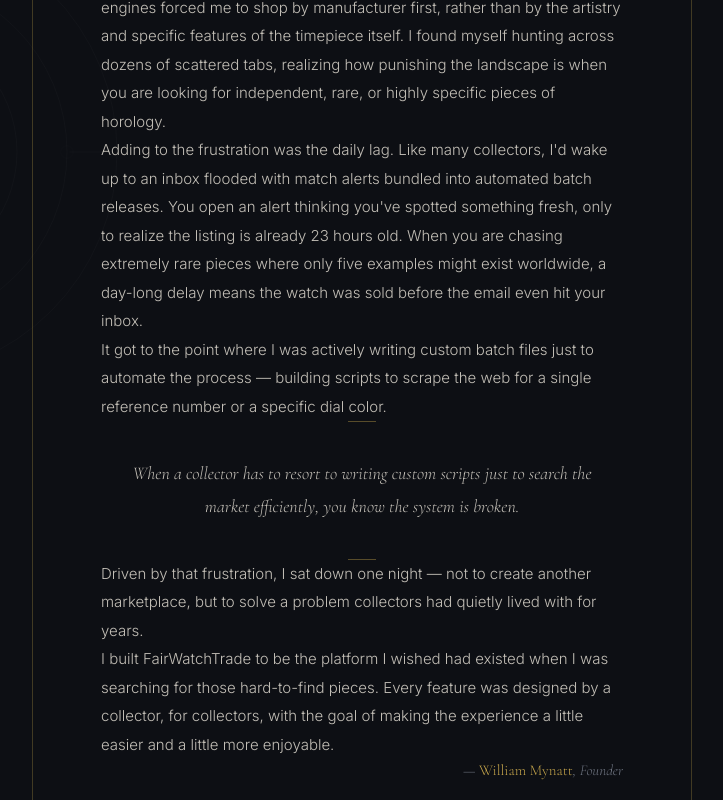
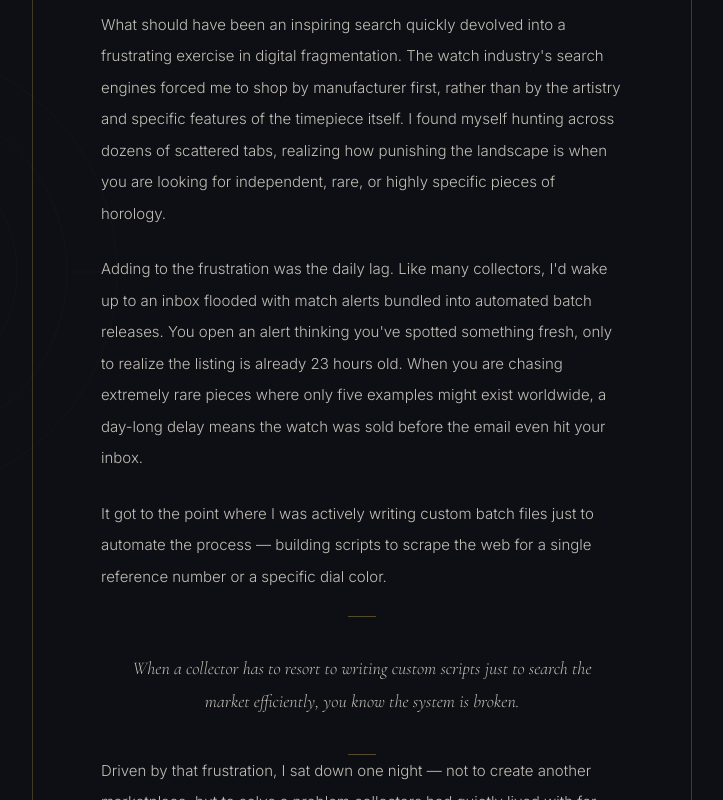
Before and after one commit to fairwatchtrade/fairwatchtrade, a Next.js app: page /about in a window 1280 px wide. Shown: the part 660-1460 px from the top of the page, without its empty margins (278-1001 px from the left). Built offline with nearby package versions, Linux system fonts and the light colour scheme; no server answers.

Commit message:
v1.48f: fw-body paragraph spacing, remove space-y-6, sm:py-40

```diff
--- a/app/about/page.tsx
+++ b/app/about/page.tsx
@@ -1,17 +1,17 @@
 /* ────────────────────────────────────────────────────────────────────────
    ABOUT — /about  (founder's statement, server component)
 
-   v1.48e — body paragraphs: Inter 300, 15px, leading-[1.9]. Reinstates the
-   v1.48 spec exactly. Cormorant Garamond at body sizes renders heavy on
-   Windows/DirectWrite regardless of font-weight — Inter 300 is the correct
-   cross-platform fix. Cormorant retained for title, .fw-pull quotes, and
-   signature (display moments only). sm:py-36 breathing room preserved.
+   v1.48f — two changes from v1.48e:
+   1. Body div: space-y-6 removed, fw-body added (paragraph spacing now
+      handled by .fw-body p { margin-bottom: 24px } in globals.css).
+   2. sm:py-40 confirmed on <main> (was already set in v1.48e).
+   Inter 300 body spec unchanged. Cormorant on title, pulls, signature only.
    All copy verbatim. Canary: PFC274 = 62.
    ──────────────────────────────────────────────────────────────────────── */
 
 export default function AboutPage() {
   return (
-    <main className="relative flex min-h-screen flex-col items-center justify-center overflow-hidden bg-[var(--ink)] px-6 py-24 sm:py-36">
+    <main className="relative flex min-h-screen flex-col items-center justify-center overflow-hidden bg-[var(--ink)] px-6 py-24 sm:py-40">
       {/* Movement background — decorative watch dial, left side, vertically centered */}
       <svg
         className="fw-movement-bg left-[-80px] top-1/2 h-[500px] w-[500px] -translate-y-1/2"
@@ -54,11 +54,11 @@ export default function AboutPage() {
         </h1>
         <div className="fw-rule my-8" />
 
-        {/* Body — Inter 300, 15px, leading-[1.9].
+        {/* Body — Inter 300, 15px. Paragraph spacing via .fw-body p in globals.
+            space-y-6 removed — margin now comes from CSS, not Tailwind utility.
             Cormorant renders heavy on Windows/DirectWrite at body sizes.
-            Inter is screen-native and consistent across all platforms.
             .fw-pull retains Cormorant via globals.css — display moments only. */}
-        <div className="space-y-6 px-1 text-left font-[Inter] text-[15px] font-light leading-[1.9] text-[var(--platinum-dim)]">
+        <div className="fw-body px-1 text-left font-[Inter] text-[15px] font-light leading-[1.9] text-[var(--platinum-dim)]">
           <p>
             My name is William Mynatt. Long before I devoted my free time to
             collecting watches, I worked in IT infrastructure consulting in
--- a/app/globals.css
+++ b/app/globals.css
@@ -97,6 +97,8 @@ html, body {
 .fw-body {
   line-height: 2.1;
 }
+.fw-body p { margin-bottom: 24px; }
+.fw-body p:last-child { margin-bottom: 0; }
 
 .fw-eyebrow {
   font-family: 'Inter', sans-serif;
```
